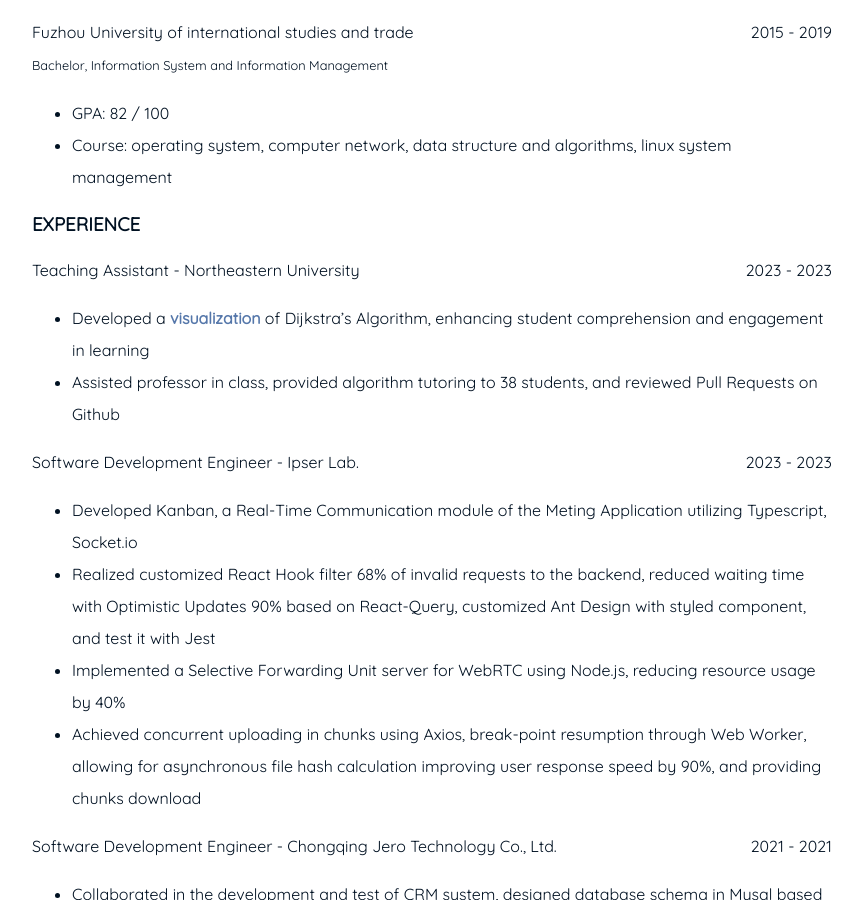
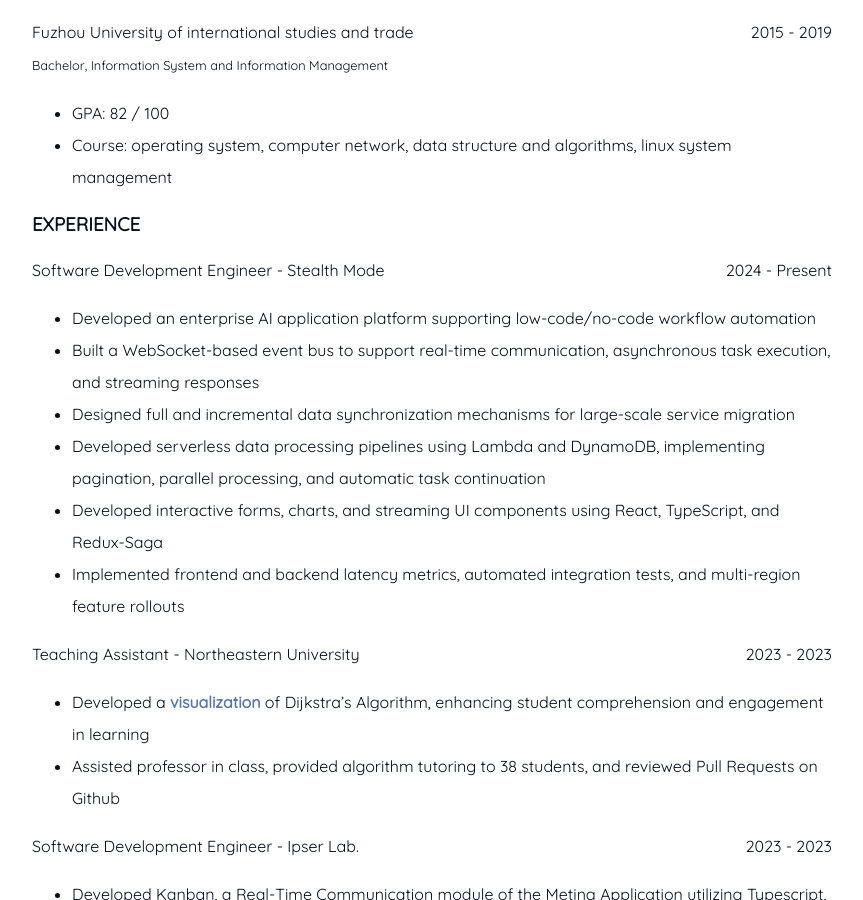
Before and after one commit to user1684/user1684.github.io, a Jekyll site: the page built from resume.md, in a window 1280 px wide and 900 px high, scrolled down 802 px. Shown: the whole window, without its empty margins (208-1071 px from the left). Built offline with Jekyll 4.4.1, drawn with Linux system fonts in a browser that asks for light colours.

Commit message:
Update resume.md

```diff
--- a/resume.md
+++ b/resume.md
@@ -28,6 +28,14 @@ Fuzhou University of international studies and trade <span style="float: right;
 * Course: operating system, computer network, data structure and algorithms, linux system management
 
 ### EXPERIENCE
+
+Software Development Engineer - Stealth Mode <span style="float: right; ">2024 - Present</span>
+* Developed an enterprise AI application platform supporting low-code/no-code workflow automation
+* Built a WebSocket-based event bus to support real-time communication, asynchronous task execution, and streaming responses
+* Designed full and incremental data synchronization mechanisms for large-scale service migration
+* Developed serverless data processing pipelines using Lambda and DynamoDB, implementing pagination, parallel processing, and automatic task continuation
+* Developed interactive forms, charts, and streaming UI components using React, TypeScript, and Redux-Saga
+* Implemented frontend and backend latency metrics, automated integration tests, and multi-region feature rollouts
 
 Teaching Assistant - Northeastern University <span style="float: right; ">2023 - 2023</span>
 * Developed a [visualization](https://nimble-mochi-a4fe14.netlify.app) of Dijkstra’s Algorithm, enhancing student comprehension and engagement in learning
```
